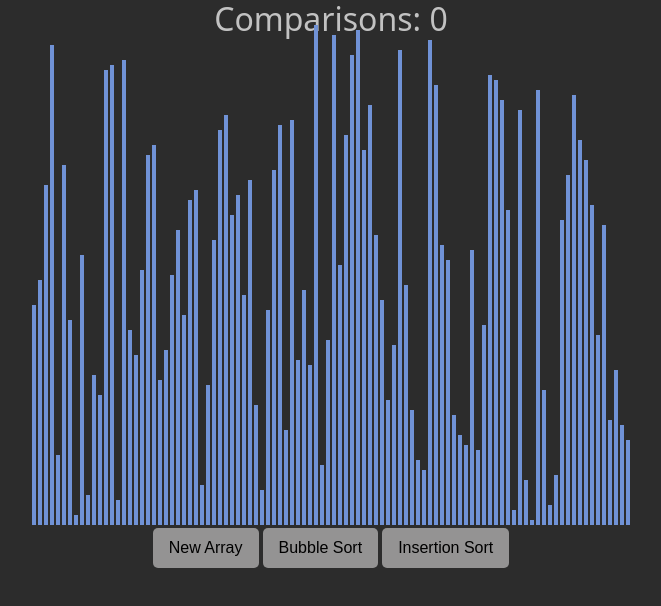
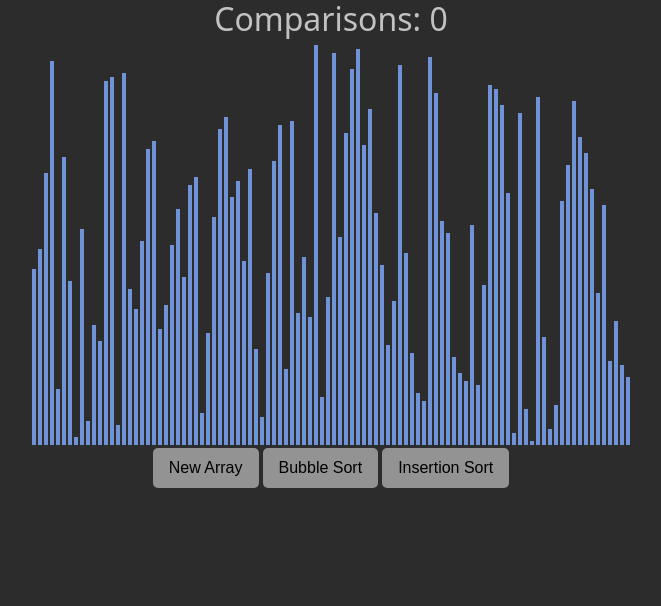
Before and after one commit to Joel-Barboza/sort, a React (Vite) app: page / in a window 1280 px wide. Shown: the top 606 px of the page, without its empty margins (309-970 px from the left). Built offline with nearby package versions, Linux system fonts and the light colour scheme.

Commit message:
Insertion sort

```diff
--- a/src/Bar.jsx
+++ b/src/Bar.jsx
@@ -8,7 +8,7 @@ export const Bar = ({ value }) => {
     return (
         <div
             className="bar"
-            style={{height: `${value*5}px`}}
+            style={{height: `${value*4}px`}}
         >
             <p>{  }</p>
         </div>
--- a/src/style.css
+++ b/src/style.css
@@ -61,7 +61,7 @@ h2 {
     display: flex;
     align-items: flex-end;
     justify-content: center;
-    height: clamp(250px, 60vh, 1000px);
+    height: clamp(250px, 50vh, 1000px);
 }
 
 .btn-container {
```
